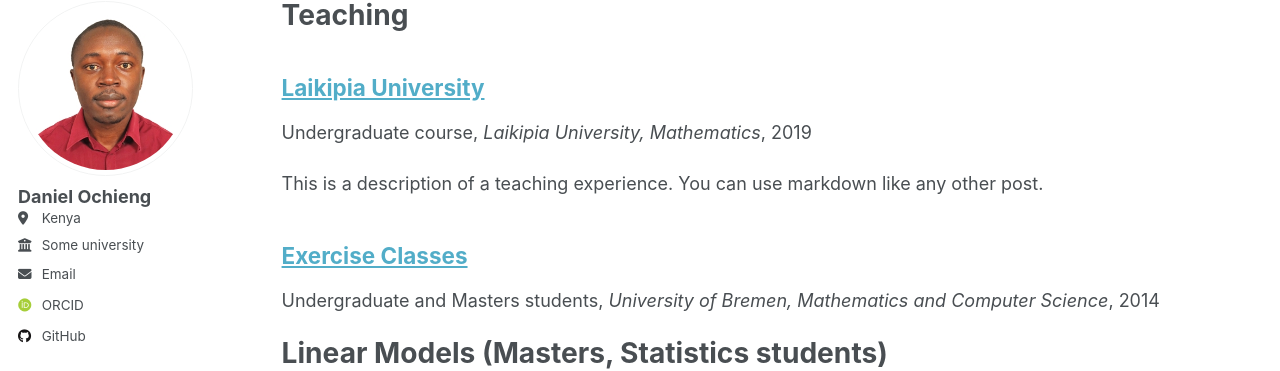
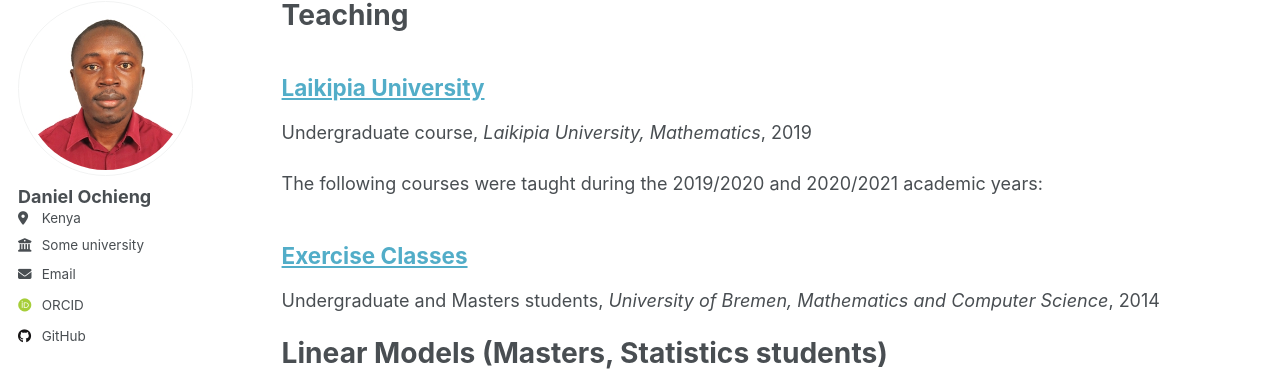
Before and after one commit to Daniel-Ochieng/Daniel-Ochieng.github.io, a Jekyll site: the page built from _pages/teaching.html, in a window 1280 px wide. Shown: the part 98-469 px from the top of the page. Built offline with Jekyll 4.4.1, drawn with Linux system fonts in a browser that asks for light colours; some web fonts are replaced.

Commit message:
Update 2014-spring-teaching-1.md

```diff
--- a/_teaching/2014-spring-teaching-1.md
+++ b/_teaching/2014-spring-teaching-1.md
@@ -8,18 +8,11 @@
 location: "Nyahururu, Kenya"
 ---
 
-This is a description of a teaching experience. You can use markdown like any other post.
+The following courses were taught during the 2019/2020 and 2020/2021 academic years:
 
-\begin{itemize}
-\item df
-\item dfdf
-\end{itemize}
-
-Heading 1
-======
-
-Heading 2
-======
-
-Heading 3
-======
+(i) Introduction to Probability and Statistics I & II.
+(ii) Theory of estimation.
+(iii) Applied Statistics.
+(iv) Mathematical Statistics I & II.
+(v) Stochastic Processes.
+(vi) Statistical computing using R
```
